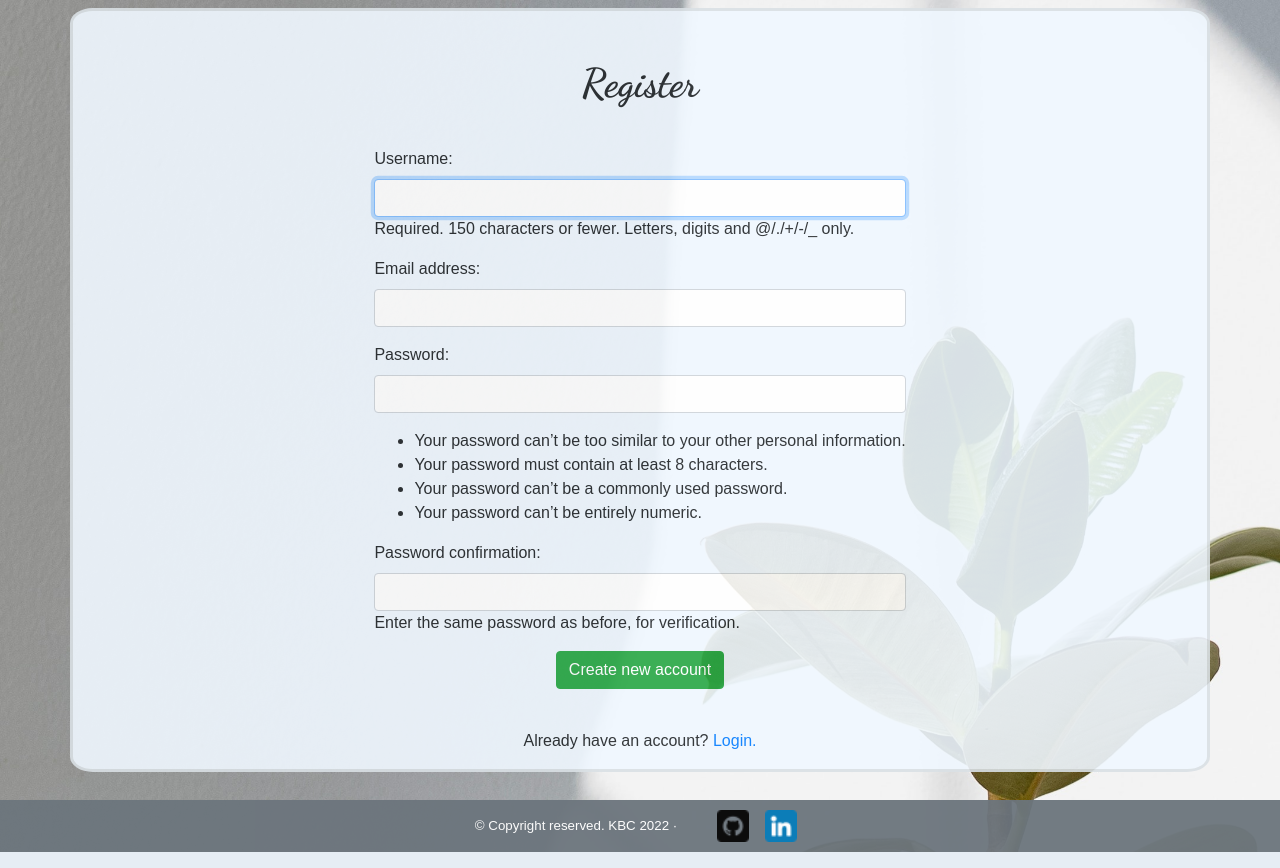
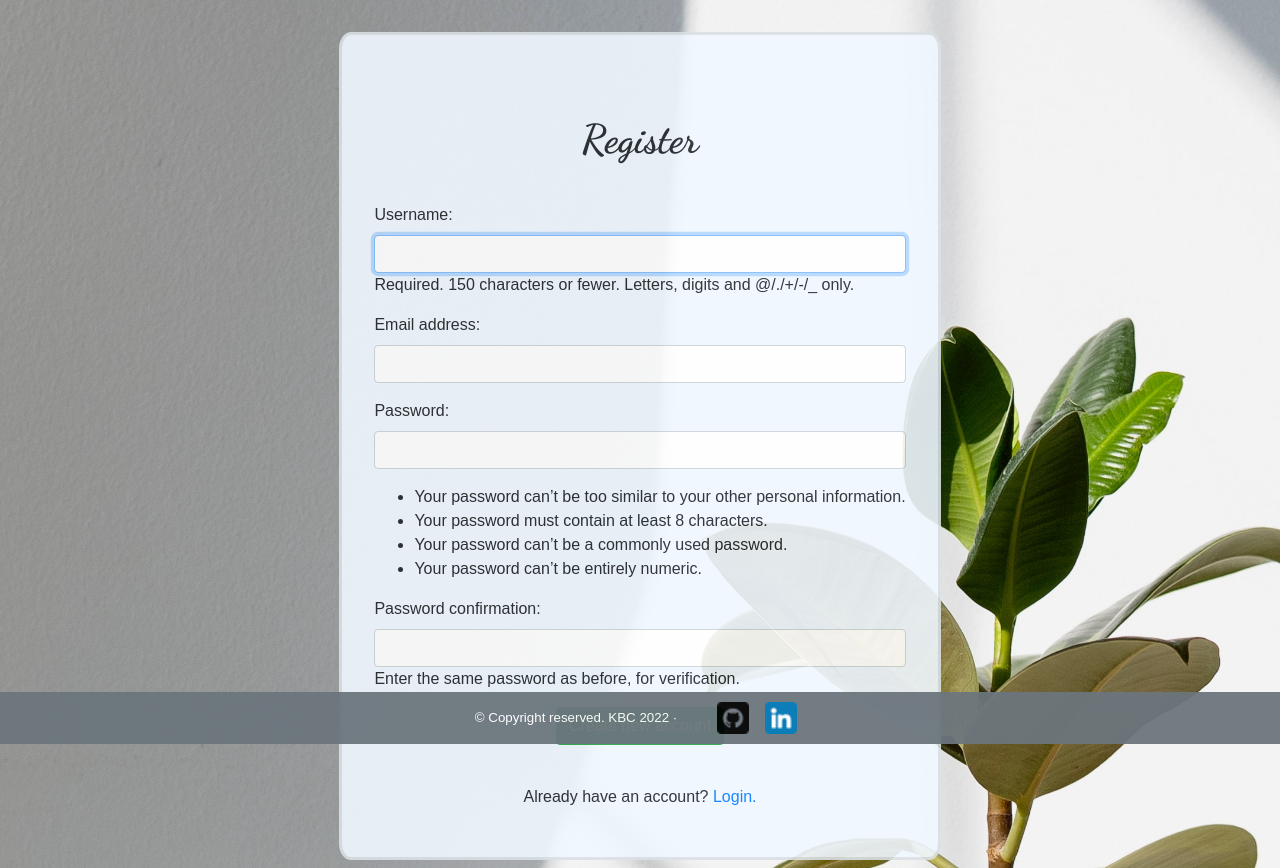
Before and after one commit to KlaudiaBC/FST-Project-Empire-of-Thoughts, a Django app: page /members/register/ in a window 1280 px wide. Shown: the part 56-924 px from the top of the page. Run offline with Django 3.2, Linux system fonts and the light colour scheme.

Commit message:
Add styling to the html pages

```diff
--- a/blog/templates/add_post.html
+++ b/blog/templates/add_post.html
@@ -1,6 +1,6 @@
 {% extends "base.html" %} {% block content %} {% if user.is_authenticated %}
 <div class="row">
-  <div class="container container-light">
+  <div class="container-light">
     <div>
       <h1 class="logo">Add New Post:</h1>
     </div>
--- a/blog/templates/index.html
+++ b/blog/templates/index.html
@@ -5,7 +5,7 @@
     <div class="row">
       <!-- Blog Entries Column -->
       {% for post in post_list %}
-      <div class="container container-light col-lg-4 col-md-10">
+      <div class="container-light col-lg-4 col-md-10">
         <div class="card-post">
           <div class="card-header">Featured</div>
           <div class="card-body">
@@ -32,7 +32,7 @@
   </div>
 
 {% else %}
-  <div class="container-lg">
+  <div class="container">
     <div><h1 class="logo logo-lg">Empire of thougths</h1></div>
     <br />
 
--- a/blog/templates/mypage.html
+++ b/blog/templates/mypage.html
@@ -10,8 +10,8 @@
         <div class="card-body">
           <h5 class="card-title">{{ post.title }}</h5>
           <p>Created on {{ post.created_on }}</p>
-          <!-- <p>{{ post.body|slice:":200"}}</p> -->
-          <!-- <br /> -->
+          <p>{{ post.body|slice:":200"}}</p> -->
+          <!-- <br />
           <a href="{% url 'update_post' post.pk %}">Edit</a>
           <a href="{% url 'delete_post' post.pk %}">Delete</a>
         </div>
--- a/blog/templates/post_view.html
+++ b/blog/templates/post_view.html
@@ -1,6 +1,6 @@
 {% extends 'base.html' %} {% block content %} {% if user.is_authenticated %}
 <div class="row">
-  <div class="container container-light col-8">
+  <div class="container-light col-8">
     <div>
       <h1 class="post-title logo">{{ post.title }}</h1>
       <p class="post-subtitle">
--- a/blog/templates/update_post.html
+++ b/blog/templates/update_post.html
@@ -1,6 +1,6 @@
 {% extends "base.html" %} {% block content %} {% if user.is_authenticated %}
 <div class="row">
-  <div class="container container-light">
+  <div class="container-light">
     <div>
       <h1 class="logo">Edit your post</h1>
     </div>
--- a/empire_blog/settings.py
+++ b/empire_blog/settings.py
@@ -23,7 +23,7 @@
 SECRET_KEY = os.environ.get('SECRET_KEY')
 
 # SECURITY WARNING: don't run with debug turned on in production!
-DEBUG = False
+DEBUG = True
 
 ALLOWED_HOSTS = [os.environ.get('HEROKU_HOSTNAME'), 'localhost']
 
--- a/members/templates/registration/login.html
+++ b/members/templates/registration/login.html
@@ -1,7 +1,7 @@
 {% extends "base.html" %} {% block content %}
 
 <div class="row">
-  <div class="container container-light">
+  <div class="container-light container-padding">
     <div>
       <h1 class="logo">Login</h1>
     </div>
--- a/members/templates/registration/register.html
+++ b/members/templates/registration/register.html
@@ -1,7 +1,7 @@
 {% extends "base.html" %} {% block content %}
 
 <div class="row">
-  <div class="container container-light">
+  <div class="container-light container-padding">
     <div>
       <h1 class="logo">Register</h1>
     </div>
--- a/static/css/style.css
+++ b/static/css/style.css
@@ -47,6 +47,7 @@
     border-radius: 2%;
     background-color: aliceblue;
     opacity: .9;
+    padding: 0;
 }
 
 .container-light-grey {
@@ -58,8 +59,9 @@
     margin-top: 1rem;
 }
 
-.container-lg {
-    height: 40rem;
+.container-padding {
+    padding: 2rem;
+    margin-top: 2rem;
 }
 
 .container-box {
@@ -67,13 +69,13 @@
     margin-top: 5rem;
 }
 
-
 /* footer */
 .footer {
     display: flex;
     flex-direction: row;
     align-items: center;
     justify-content: center;
+    position: fixed;
     bottom: 0;
     width: 100%;
     background-color: #6c757d;
```
